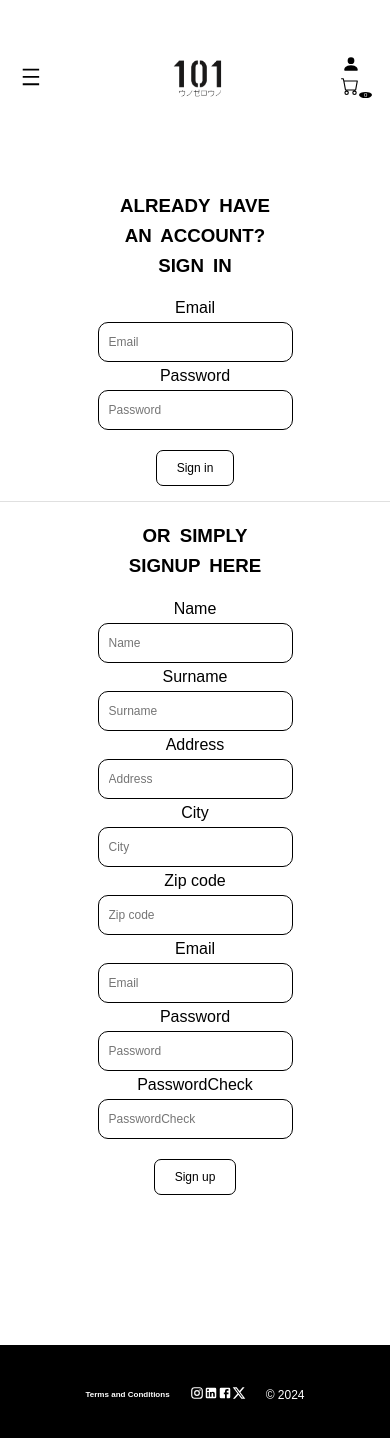
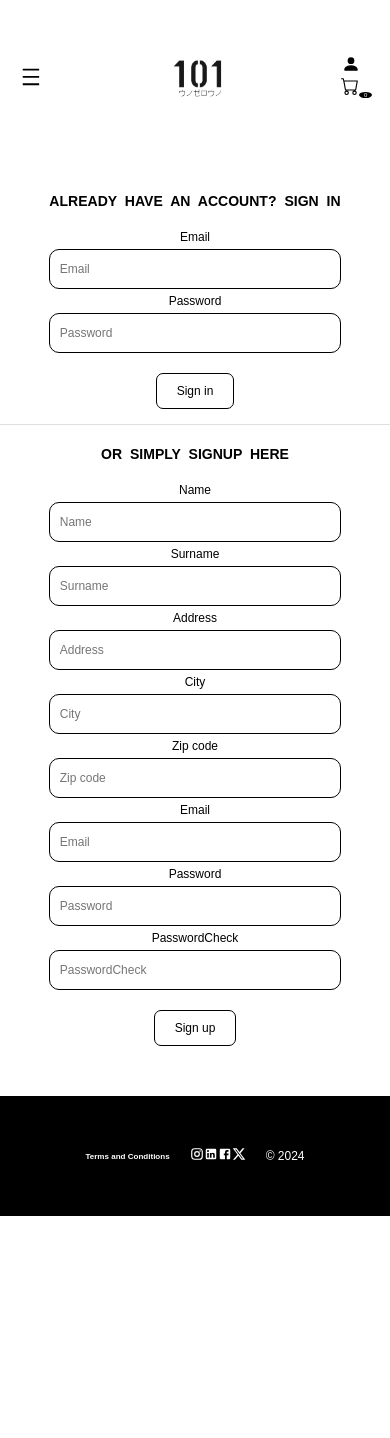
Before and after one commit to AlessandroPuccini/progetto101, a React (Vite) app: page /progetto101/admin in a window 390 px wide. Shown: the top 1438 px of the page. After the commit the page ends 1216 px from the top, so only its background shows below. Built offline with nearby package versions, Linux system fonts and the light colour scheme.

Commit message:
modifiche generali ad index css

```diff
--- a/src/style/index.css
+++ b/src/style/index.css
@@ -44,6 +44,7 @@ button:hover{
   justify-content: center;
   flex-wrap: wrap;
   align-items: center;
+  margin-top: 10px;
 }
 #homePage img {
   width: 100%;
@@ -383,6 +384,10 @@ span{
   display: flex;
   justify-content: center;
 }
+.about-image >img{
+  width: 100%;
+}
+
 /****FOOTER****/
 
 .footer-section{
@@ -461,7 +466,9 @@ h6{
   button{
     font-size: 1.2rem;
   }
-
+#homePage{
+  margin-top: 5px;
+}
   /***CART***/
   .title >h3{
     font-size: 1.5rem;
@@ -496,12 +503,15 @@ h6{
     font-size: 1.2rem;
   }
   .footer-section{
-    margin-top: 150px;
+    height: 120px;
   }
   /****CARD***/
   .card{
     width: 150px;
     height: 250px;
+  }
+  .card-line-section{
+    margin-bottom: 10px;
   }
   /****SHOEINFO****/
   .shoes{
@@ -513,8 +523,22 @@ h6{
   .shoeInfo-text >p{
     font-size: 1.4rem;
   }
+  form{
+    font-size: 1.2rem;
+  }
+  .admin-text{
+    width: 100%;
+    font-size: 1.2rem;
+  }
+  .admin-login input{
+    width: 75%;
 
   }
+
+
+
+
+}
 
 
 
```
